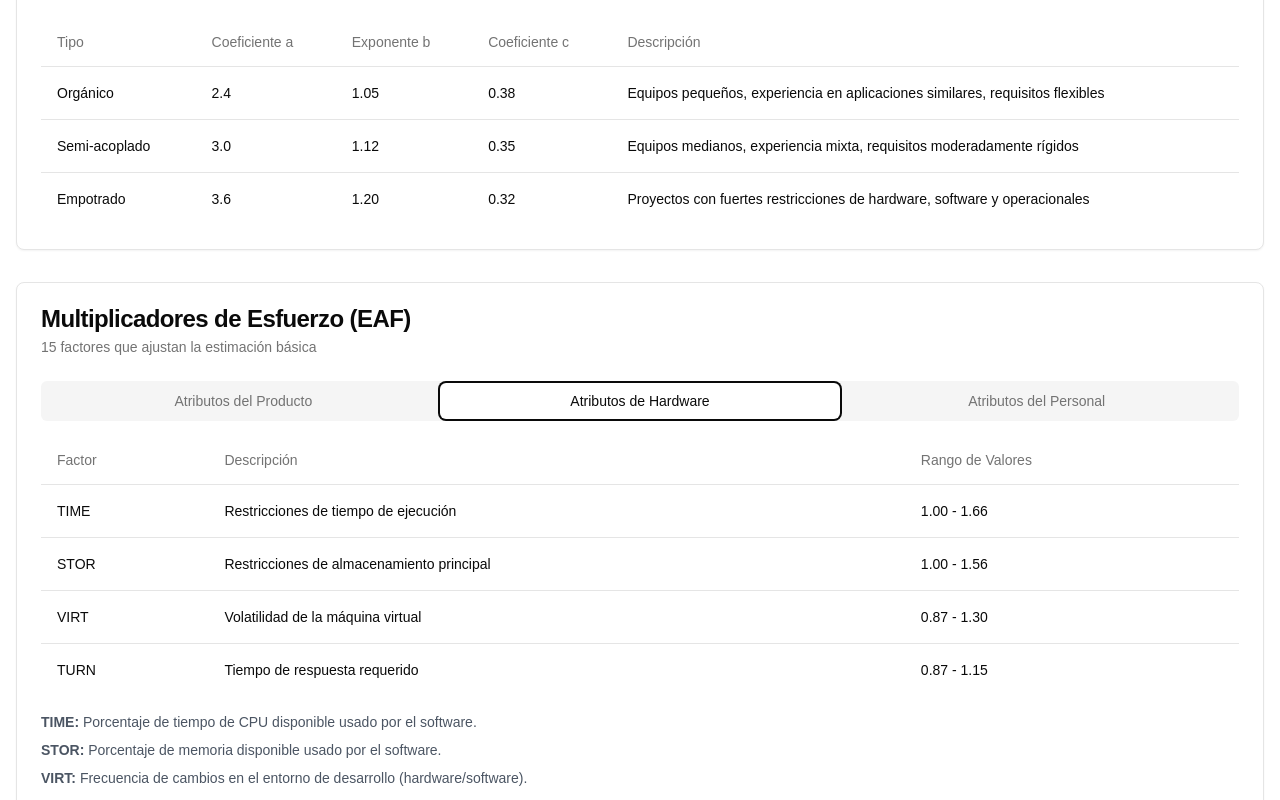
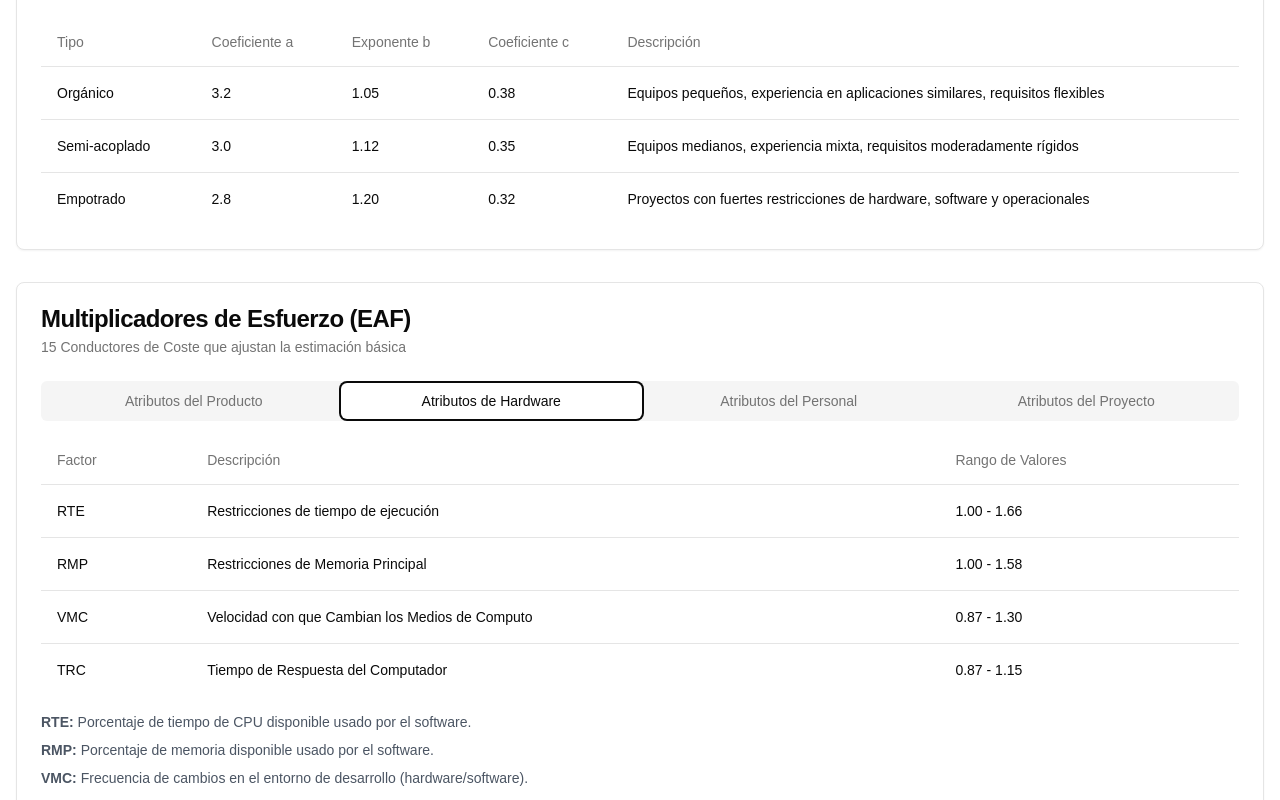
Before and after one commit to Linkinhh/cocomo-estimator, a Next.js app: page /cocomo-81/docs in a window 1280 px wide. Both pictures are taken after a click on the tab "Atributos de Hardware". Shown: the part 537-1337 px from the top of the page. Built offline with nearby package versions, Linux system fonts and the light colour scheme.

Commit message:
documentacion
doc ok

```diff
--- a/app/cocomo-81/docs/page.tsx
+++ b/app/cocomo-81/docs/page.tsx
@@ -38,7 +38,7 @@ export default function Cocomo81DocsPage() {
             <div className="bg-blue-50 p-4 rounded-lg">
               <h4 className="font-semibold mb-2">Ecuación Principal:</h4>
               <p className="font-mono text-sm">Esfuerzo = a × (KLOC)^b × EAF</p>
-              <p className="font-mono text-sm">Tiempo = c × (Esfuerzo)^d</p>
+              <p className="font-mono text-sm">Tiempo = 2.5 × (Esfuerzo)^c</p>
               <p className="text-sm text-gray-600 mt-2">
                 Donde EAF es el producto de todos los multiplicadores de esfuerzo
               </p>
@@ -66,7 +66,7 @@ export default function Cocomo81DocsPage() {
               <TableBody>
                 <TableRow>
                   <TableCell className="font-medium">Orgánico</TableCell>
-                  <TableCell>2.4</TableCell>
+                  <TableCell>3.2</TableCell>
                   <TableCell>1.05</TableCell>
                   <TableCell>0.38</TableCell>
                   <TableCell>Equipos pequeños, experiencia en aplicaciones similares, requisitos flexibles</TableCell>
@@ -80,7 +80,7 @@ export default function Cocomo81DocsPage() {
                 </TableRow>
                 <TableRow>
                   <TableCell className="font-medium">Empotrado</TableCell>
-                  <TableCell>3.6</TableCell>
+                  <TableCell>2.8</TableCell>
                   <TableCell>1.20</TableCell>
                   <TableCell>0.32</TableCell>
                   <TableCell>Proyectos con fuertes restricciones de hardware, software y operacionales</TableCell>
@@ -94,14 +94,15 @@ export default function Cocomo81DocsPage() {
         <Card>
           <CardHeader>
             <CardTitle>Multiplicadores de Esfuerzo (EAF)</CardTitle>
-            <CardDescription>15 factores que ajustan la estimación básica</CardDescription>
+            <CardDescription>15 Conductores de Coste que ajustan la estimación básica</CardDescription>
           </CardHeader>
           <CardContent>
             <Tabs defaultValue="product">
-              <TabsList className="grid grid-cols-3 mb-4">
+              <TabsList className="grid grid-cols-4 mb-4">
                 <TabsTrigger value="product">Atributos del Producto</TabsTrigger>
                 <TabsTrigger value="hardware">Atributos de Hardware</TabsTrigger>
                 <TabsTrigger value="personnel">Atributos del Personal</TabsTrigger>
+                <TabsTrigger value="project">Atributos del Proyecto</TabsTrigger>
               </TabsList>
 
               <TabsContent value="product">
@@ -115,17 +116,17 @@ export default function Cocomo81DocsPage() {
                   </TableHeader>
                   <TableBody>
                     <TableRow>
-                      <TableCell className="font-medium">RELY</TableCell>
-                      <TableCell>Fiabilidad requerida del software</TableCell>
+                      <TableCell className="font-medium">RSS</TableCell>
+                      <TableCell>Requerimientos de Seguridad del Software</TableCell>
                       <TableCell>0.75 - 1.40</TableCell>
                     </TableRow>
                     <TableRow>
-                      <TableCell className="font-medium">DATA</TableCell>
+                      <TableCell className="font-medium">TBD</TableCell>
                       <TableCell>Tamaño de la base de datos</TableCell>
                       <TableCell>0.94 - 1.16</TableCell>
                     </TableRow>
                     <TableRow>
-                      <TableCell className="font-medium">CPLX</TableCell>
+                      <TableCell className="font-medium">CPR</TableCell>
                       <TableCell>Complejidad del producto</TableCell>
                       <TableCell>0.70 - 1.65</TableCell>
                     </TableRow>
@@ -133,14 +134,13 @@ export default function Cocomo81DocsPage() {
                 </Table>
                 <div className="mt-4 space-y-2 text-sm text-gray-600">
                   <p>
-                    <strong>RELY:</strong> Mide el impacto de fallos del software. Valores altos para sistemas críticos.
+                    <strong>RSS:</strong> Considera el efecto que pudiera proporcionar una falla en el sistema (costo dinero, vidas).
                   </p>
                   <p>
-                    <strong>DATA:</strong> Relación entre el tamaño de la base de datos y el programa. D/P donde D es
-                    bytes de datos y P es SLOC.
+                    <strong>TBD:</strong> Se toma el tamaño de la BDx en Kilobytes (Kb) y se divide entre KLDC estimados en el software.
                   </p>
                   <p>
-                    <strong>CPLX:</strong> Evaluación subjetiva de la complejidad del producto basada en estructuras de
+                    <strong>CPR:</strong> Evaluación subjetiva de la complejidad del producto basada en estructuras de
                     control, operaciones computacionales, etc.
                   </p>
                 </div>
@@ -157,39 +157,39 @@ export default function Cocomo81DocsPage() {
                   </TableHeader>
                   <TableBody>
                     <TableRow>
-                      <TableCell className="font-medium">TIME</TableCell>
+                      <TableCell className="font-medium">RTE</TableCell>
                       <TableCell>Restricciones de tiempo de ejecución</TableCell>
                       <TableCell>1.00 - 1.66</TableCell>
                     </TableRow>
                     <TableRow>
-                      <TableCell className="font-medium">STOR</TableCell>
-                      <TableCell>Restricciones de almacenamiento principal</TableCell>
-                      <TableCell>1.00 - 1.56</TableCell>
+                      <TableCell className="font-medium">RMP</TableCell>
+                      <TableCell>Restricciones de Memoria Principal</TableCell>
+                      <TableCell>1.00 - 1.58</TableCell>
                     </TableRow>
                     <TableRow>
-                      <TableCell className="font-medium">VIRT</TableCell>
-                      <TableCell>Volatilidad de la máquina virtual</TableCell>
+                      <TableCell className="font-medium">VMC</TableCell>
+                      <TableCell>Velocidad con que Cambian los Medios de Computo</TableCell>
                       <TableCell>0.87 - 1.30</TableCell>
                     </TableRow>
                     <TableRow>
-                      <TableCell className="font-medium">TURN</TableCell>
-                      <TableCell>Tiempo de respuesta requerido</TableCell>
+                      <TableCell className="font-medium">TRC</TableCell>
+                      <TableCell>Tiempo de Respuesta del Computador</TableCell>
                       <TableCell>0.87 - 1.15</TableCell>
                     </TableRow>
                   </TableBody>
                 </Table>
                 <div className="mt-4 space-y-2 text-sm text-gray-600">
                   <p>
-                    <strong>TIME:</strong> Porcentaje de tiempo de CPU disponible usado por el software.
+                    <strong>RTE:</strong> Porcentaje de tiempo de CPU disponible usado por el software.
                   </p>
                   <p>
-                    <strong>STOR:</strong> Porcentaje de memoria disponible usado por el software.
+                    <strong>RMP:</strong> Porcentaje de memoria disponible usado por el software.
                   </p>
                   <p>
-                    <strong>VIRT:</strong> Frecuencia de cambios en el entorno de desarrollo (hardware/software).
+                    <strong>VMC:</strong> Frecuencia de cambios en el entorno de desarrollo (hardware/software).
                   </p>
                   <p>
-                    <strong>TURN:</strong> Tiempo entre envío de trabajo y recepción de resultados.
+                    <strong>TRC:</strong> Tiempo entre envío de trabajo y recepción de resultados.
                   </p>
                 </div>
               </TabsContent>
@@ -205,71 +205,87 @@ export default function Cocomo81DocsPage() {
                   </TableHeader>
                   <TableBody>
                     <TableRow>
-                      <TableCell className="font-medium">ACAP</TableCell>
+                      <TableCell className="font-medium">CAN</TableCell>
                       <TableCell>Capacidad del analista</TableCell>
                       <TableCell>0.71 - 1.46</TableCell>
                     </TableRow>
                     <TableRow>
-                      <TableCell className="font-medium">AEXP</TableCell>
-                      <TableCell>Experiencia en aplicaciones</TableCell>
+                      <TableCell className="font-medium">EAN</TableCell>
+                      <TableCell>Experiencia de los Analistas</TableCell>
                       <TableCell>0.82 - 1.29</TableCell>
                     </TableRow>
                     <TableRow>
-                      <TableCell className="font-medium">PCAP</TableCell>
-                      <TableCell>Capacidad del programador</TableCell>
+                      <TableCell className="font-medium">CPRO</TableCell>
+                      <TableCell>Capacidad de los Programadores</TableCell>
                       <TableCell>0.70 - 1.42</TableCell>
                     </TableRow>
                     <TableRow>
-                      <TableCell className="font-medium">VEXP</TableCell>
-                      <TableCell>Experiencia en la máquina virtual</TableCell>
+                      <TableCell className="font-medium">ESO</TableCell>
+                      <TableCell>Experiencia en el Sistema Operativo</TableCell>
                       <TableCell>0.90 - 1.21</TableCell>
                     </TableRow>
                     <TableRow>
-                      <TableCell className="font-medium">LEXP</TableCell>
-                      <TableCell>Experiencia en el lenguaje de programación</TableCell>
+                      <TableCell className="font-medium">ELP</TableCell>
+                      <TableCell>Experiencia en el Lenguaje de Programación</TableCell>
                       <TableCell>0.95 - 1.14</TableCell>
-                    </TableRow>
-                    <TableRow>
-                      <TableCell className="font-medium">MODP</TableCell>
-                      <TableCell>Uso de prácticas modernas de programación</TableCell>
-                      <TableCell>0.82 - 1.24</TableCell>
-                    </TableRow>
-                    <TableRow>
-                      <TableCell className="font-medium">TOOL</TableCell>
-                      <TableCell>Uso de herramientas de software</TableCell>
-                      <TableCell>0.83 - 1.24</TableCell>
-                    </TableRow>
-                    <TableRow>
-                      <TableCell className="font-medium">SCED</TableCell>
-                      <TableCell>Cronograma requerido de desarrollo</TableCell>
-                      <TableCell>1.04 - 1.23</TableCell>
                     </TableRow>
                   </TableBody>
                 </Table>
                 <div className="mt-4 space-y-2 text-sm text-gray-600">
                   <p>
-                    <strong>ACAP:</strong> Capacidad de análisis y diseño, eficiencia y comunicación.
+                    <strong>CAN:</strong> Capacidad de análisis y diseño, eficiencia y comunicación.
                   </p>
                   <p>
-                    <strong>AEXP:</strong> Experiencia del equipo en aplicaciones similares.
+                    <strong>EAN:</strong> Experiencia de los analistas en aplicaciones similares.
                   </p>
                   <p>
-                    <strong>PCAP:</strong> Capacidad de programación, eficiencia y comunicación.
+                    <strong>CPRO:</strong> Capacidad de programación, eficiencia y comunicación.
                   </p>
                   <p>
-                    <strong>VEXP:</strong> Experiencia en el sistema operativo y hardware objetivo.
+                    <strong>ESO:</strong> Experiencia en el sistema operativo y hardware objetivo.
                   </p>
                   <p>
-                    <strong>LEXP:</strong> Experiencia en el lenguaje de programación a usar.
+                    <strong>ELP:</strong> Experiencia en el lenguaje de programación a usar.
+                  </p>
+                </div>
+              </TabsContent>
+
+              <TabsContent value="project">
+                <Table>
+                  <TableHeader>
+                    <TableRow>
+                      <TableHead>Factor</TableHead>
+                      <TableHead>Descripción</TableHead>
+                      <TableHead>Rango de Valores</TableHead>
+                    </TableRow>
+                  </TableHeader>
+                  <TableBody>
+                    <TableRow>
+                      <TableCell className="font-medium">UTP</TableCell>
+                      <TableCell>Uso de Técnicas Modernas de Programación</TableCell>
+                      <TableCell>0.82 - 1.24</TableCell>
+                    </TableRow>
+                    <TableRow>
+                      <TableCell className="font-medium">UHS</TableCell>
+                      <TableCell>Uso de Modernas Herramientas de Software</TableCell>
+                      <TableCell>0.70 - 1.24</TableCell>
+                    </TableRow>
+                    <TableRow>
+                      <TableCell className="font-medium">RPL</TableCell>
+                      <TableCell>Requisitos de Planificación</TableCell>
+                      <TableCell>1.10 - 1.23</TableCell>
+                    </TableRow>
+                  </TableBody>
+                </Table>
+                <div className="mt-4 space-y-2 text-sm text-gray-600">
+                  <p>
+                    <strong>UTP:</strong> Considera el uso de modernas técnicas de programación como: Orientado a Objetos.
                   </p>
                   <p>
-                    <strong>MODP:</strong> Uso de técnicas como programación estructurada, revisiones de diseño, etc.
+                    <strong>UHS:</strong> Es la cantidad de herramientas que se usan para el desarrollo del Software.
                   </p>
                   <p>
-                    <strong>TOOL:</strong> Uso de herramientas de desarrollo como compiladores, depuradores, etc.
-                  </p>
-                  <p>
-                    <strong>SCED:</strong> Restricciones de cronograma impuestas al proyecto.
+                    <strong>RPL:</strong> Requisitos de Planificación.
                   </p>
                 </div>
               </TabsContent>
```
